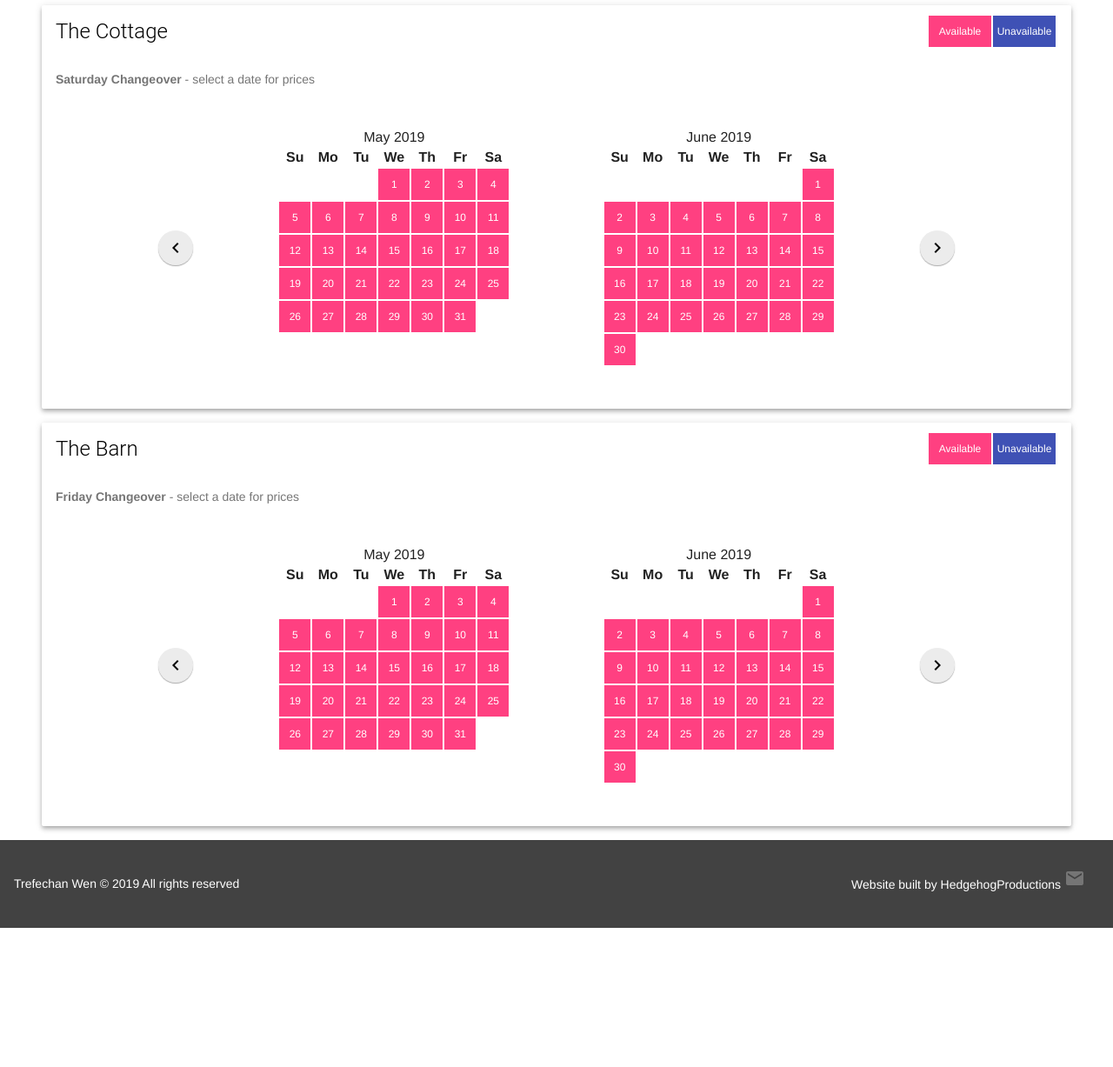
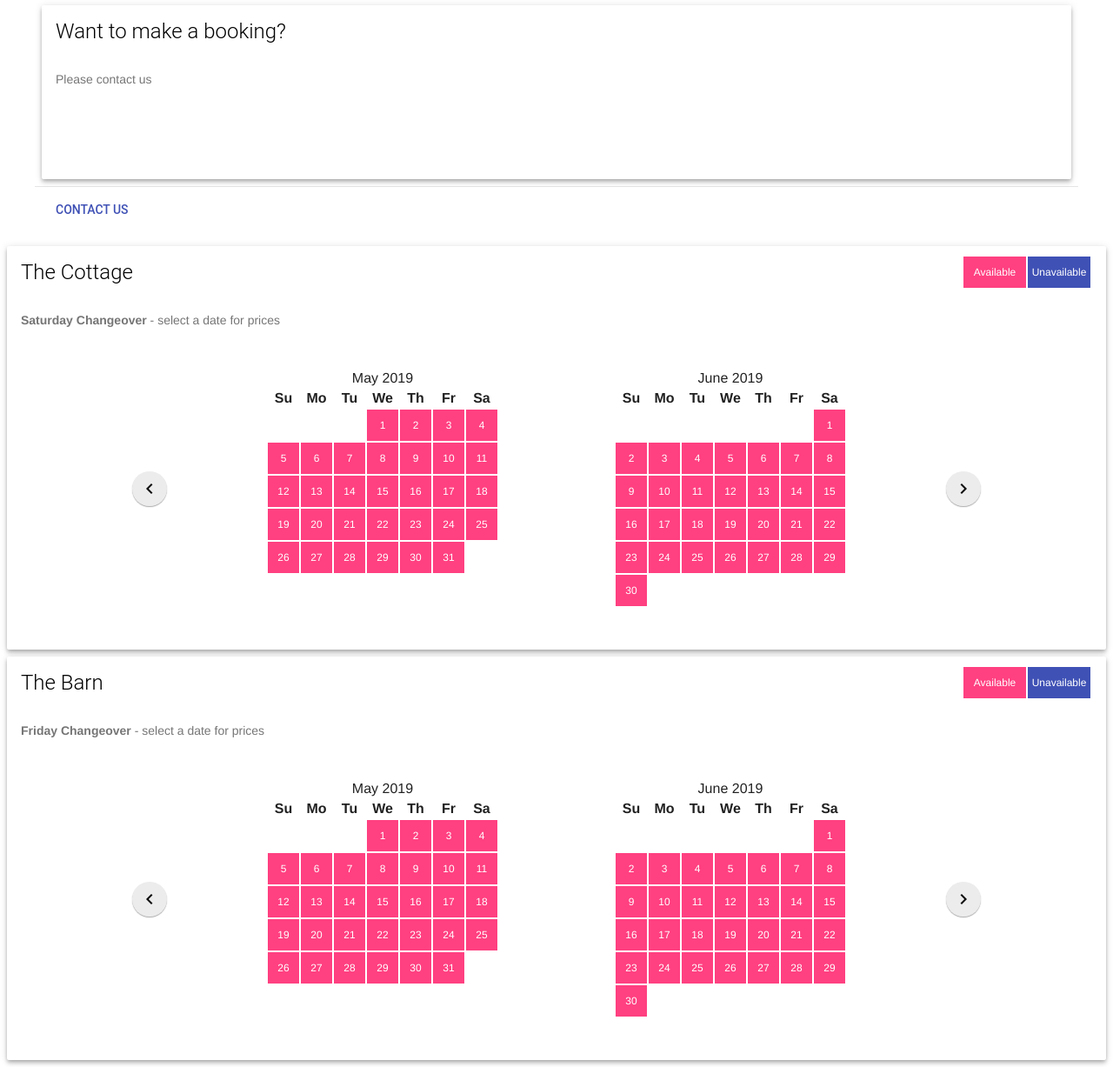
Before and after one commit to HedgehogProductions/trefechanwen, a Django app: page /availability in a window 1280 px wide. Shown: the part 255-1482 px from the top of the page at 87% size. Run offline with Django 3.2, Linux system fonts and the light colour scheme; data that the repository does not hold is empty; parts of the project's set-up code (start-up, migrations or seed data) failed here and were passed over.

Commit message:
New card for contact on availability page

```diff
--- a/trefechanwen/templates/availability.html
+++ b/trefechanwen/templates/availability.html
@@ -8,6 +8,19 @@
 
 {% block content %}
 <div class="mdl-grid portfolio-max-width">
+    <div class="mdl-cell mdl-cell--12-col mdl-card mdl-shadow--4dp availability-card">
+        <div class="mdl-card__title">
+            <h2 class="mdl-card__title-text">Want to make a booking?</h2>
+        </div>
+        <div class="mdl-card__supporting-text">Please contact us</div>
+        </div>
+        <div class="mdl-card__actions mdl-card--border">
+            <a class="mdl-button mdl-button--colored mdl-js-button mdl-js-ripple-effect"
+               href="{% url 'contact' %}">
+                Contact Us
+            </a>
+        </div>
+    </div>
     <div class="mdl-cell mdl-cell--12-col mdl-card mdl-shadow--4dp availability-card">
         <div class="mdl-card__title">
             <h2 class="mdl-card__title-text">The Cottage</h2>
```
